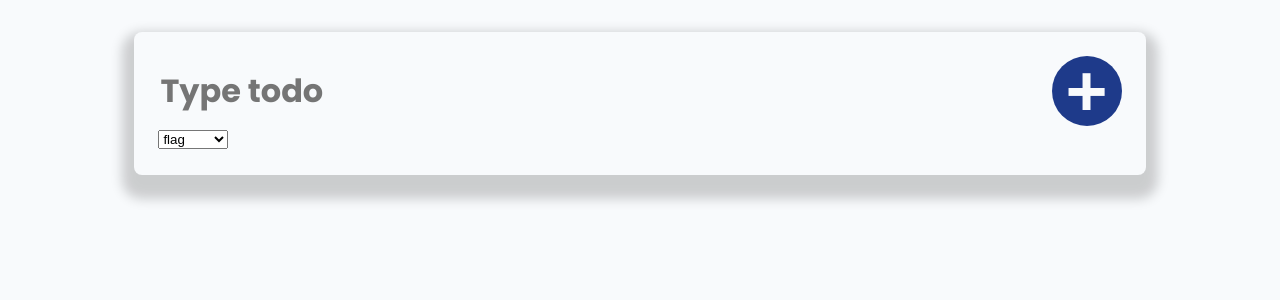
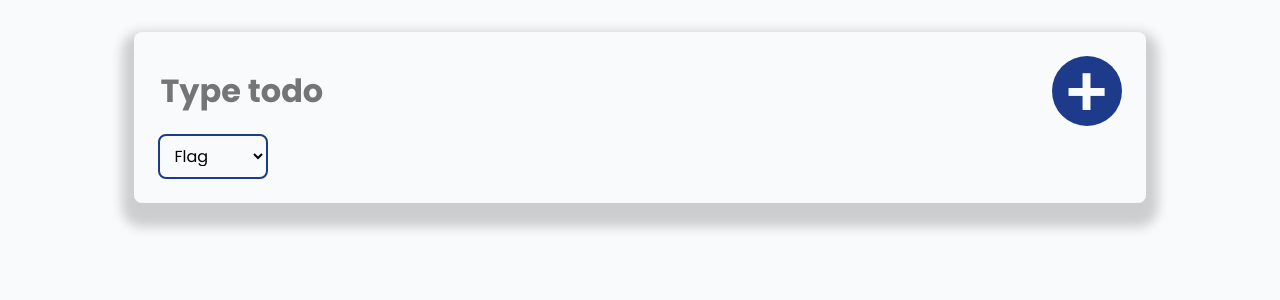
Before and after one commit to Serpant1ne/todo-app-vue, a Vue app: page / in a window 1280 px wide. Shown: the top 300 px of the page. Built offline with nearby package versions, Linux system fonts and the light colour scheme.

Commit message:
added sorting todo make sort btn

```diff
--- a/src/components/TodoForm.vue
+++ b/src/components/TodoForm.vue
@@ -13,27 +13,27 @@ const nameInput = ref('')
 
 const flags: Ref<Flag[]> = ref([
   {
-    name: 'flag',
+    name: 'Flag',
     value: 4,
     default: true
   },
   {
-    name: 'high',
+    name: 'High',
     value: 1,
     selected: false
   },
   {
-    name: 'medium',
+    name: 'Medium',
     value: 2,
     selected: false
   },
   {
-    name: 'low',
+    name: 'Low',
     value: 3,
     selected: false
   },
   {
-    name: 'none',
+    name: 'None',
     value: 4,
     selected: false
   }
@@ -72,6 +72,7 @@ function handleSubmit(): void {
           class="flagOption"
           :disabled="flag.default"
           :selected="flag.selected"
+          :class="'flagOption' + flag.name"
         >
           {{ flag.name }}
         </option>
@@ -98,6 +99,7 @@ function handleSubmit(): void {
   flex-direction: row;
   justify-content: space-between;
   align-items: center;
+  margin-bottom: 8px;
 }
 
 #todoNameInput {
@@ -130,4 +132,28 @@ function handleSubmit(): void {
   display: flex;
   align-items: center;
 }
+
+.flagSelect {
+  // appearance: none;
+  border: 2px solid main.$blue;
+  border-radius: main.$border-radius;
+  background-color: transparent;
+  padding: 8px 10px;
+  margin: 0;
+  // width: 100px;
+  font-family: inherit;
+  font-size: inherit;
+}
+
+.flagOptionHigh {
+  color: main.$red;
+}
+
+.flagOptionMedium {
+  color: main.$yellow;
+}
+
+.flagOptionLow {
+  color: main.$blue;
+}
 </style>
--- a/src/components/TodoList.vue
+++ b/src/components/TodoList.vue
@@ -18,7 +18,7 @@ function translateFlag(flag: number): string | null {
 
 <template lang="">
   <ul class="list">
-    <li v-for="todo in todoListStore.todoList" :key="todo.flag" class="todo">
+    <li v-for="todo in todoListStore.sortedTodoList" :key="todo.flag" class="todo">
       <div class="todo-row">
         <span class="todoName">{{ todo.name }}</span>
         <div class="btnsWrapper">
--- a/src/stores/todoListStore.ts
+++ b/src/stores/todoListStore.ts
@@ -1,4 +1,4 @@
-import { ref, type Ref } from 'vue'
+import { computed, ref, type Ref } from 'vue'
 import { defineStore } from 'pinia'
 
 type Todo = {
@@ -9,6 +9,17 @@ type Todo = {
 
 export const useTodoListStore = defineStore('todoList', () => {
   const todoList: Ref<Todo[]> = ref([])
+
+  const sortType = ref('')
+
+  const sortedTodoList = computed(() => {
+    if (sortType.value === 'flag') {
+      return todoList.value.sort((a, b) => {
+        return a.flag - b.flag
+      })
+    }
+    return todoList.value
+  })
 
   function addTodo(name: string, flag: number): void {
     todoList.value.push({
@@ -24,5 +35,5 @@ export const useTodoListStore = defineStore('todoList', () => {
 
 
 
-  return { todoList, addTodo, deleteTodo }
+  return { todoList, sortedTodoList, addTodo, deleteTodo }
 }, { persist: true })
```
